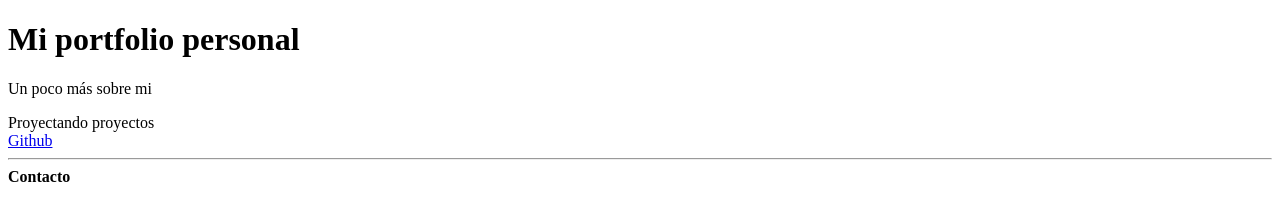
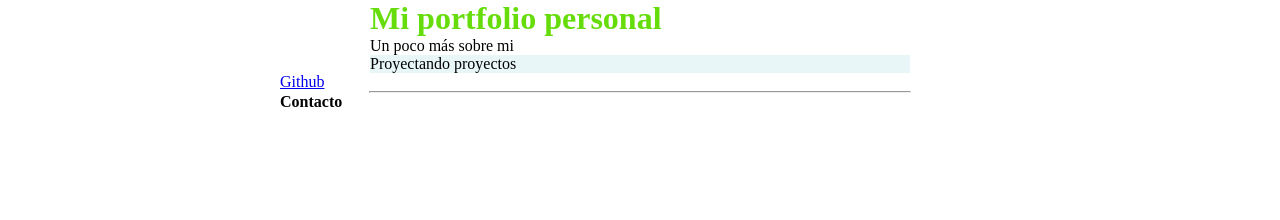
Before and after one commit to analevintan/portfolioFrontEnd, a plain HTML site: page index.html in a window 1280 px wide. Drawn offline with Linux system fonts and the light colour scheme; files that its build step writes are made by us from their sources.

Commit message:
probando css

```diff
--- a/ASSETS/css/style.css
+++ /dev/null
@@ -1,13 +0,0 @@
-*{
-    width: 75%;
-    margin: auto;
-    padding: 0;
-}
-
-.titulo {
-    color: rgb(102, 221, 11);
-}
-
-.fondo {
-    background-color: rgb(232, 246, 248);
-}
--- a/index.html
+++ b/index.html
@@ -6,13 +6,16 @@
     <meta charset="UTF-8">
     <meta http-equiv="X-UA-Compatible" content="IE=edge">
     <meta name="viewport" content="width=device-width, initial-scale=1.0">
+    <link rel="stylesheet" type="text/css" href="ASSETS/css/style.css">
     <title>Mi primer portfolio</title>
 </head>
 
 <body>
-    <h1>Mi portfolio personal</h1>
+    <h1 class="titulo">Mi portfolio personal</h1>
     <p>Un poco más sobre mi</p>
-    <div>Proyectando proyectos</div>
+    <div class="fondo">
+        Proyectando proyectos
+    </div>
     <a href="https://github.com/analevintan/portfolioFrontEnd" target="_blank"> Github </a> <hr>
 
     <strong>Contacto</strong>
--- a/style.css
+++ b/style.css
@@ -0,0 +1,13 @@
+*{
+    width: 75%;
+    margin: auto;
+    padding: 0;
+}
+
+.titulo {
+    color: rgb(102, 221, 11);
+}
+
+.fondo {
+    background-color: rgb(232, 246, 248);
+}
```
